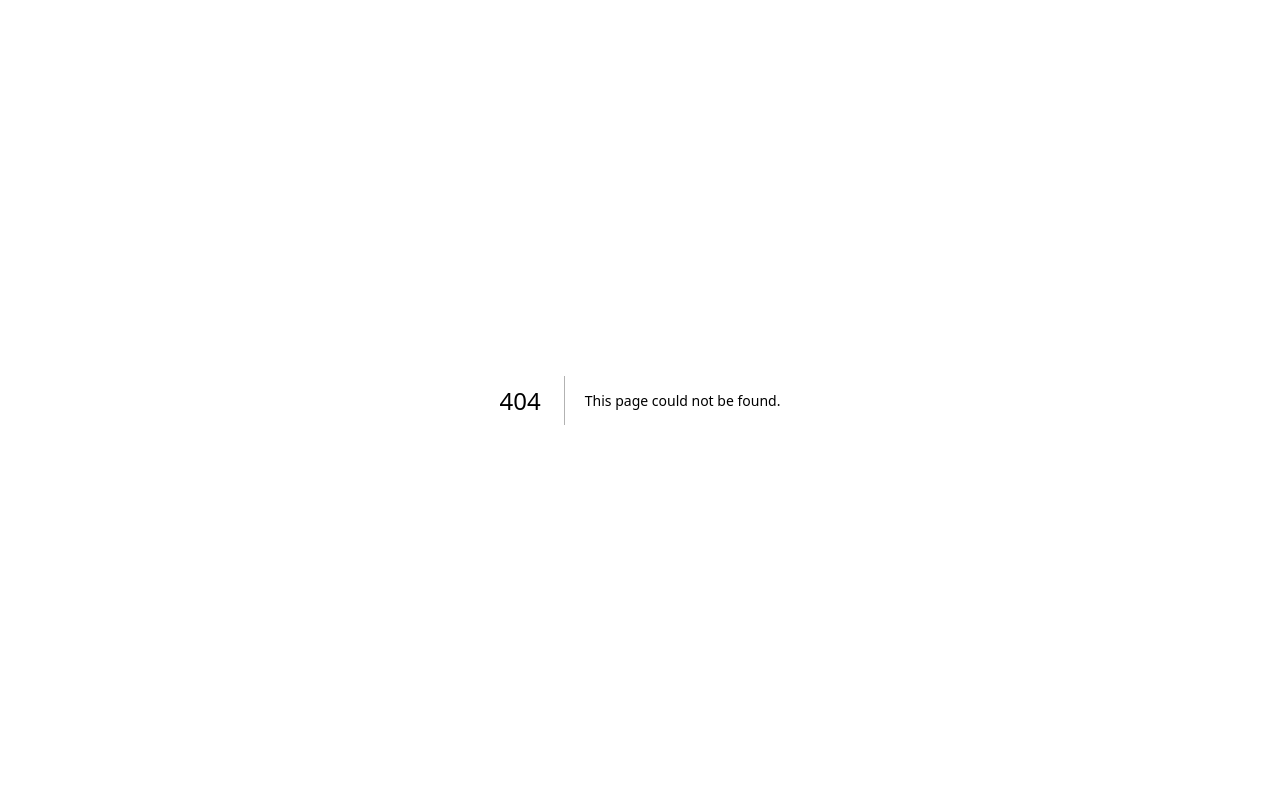
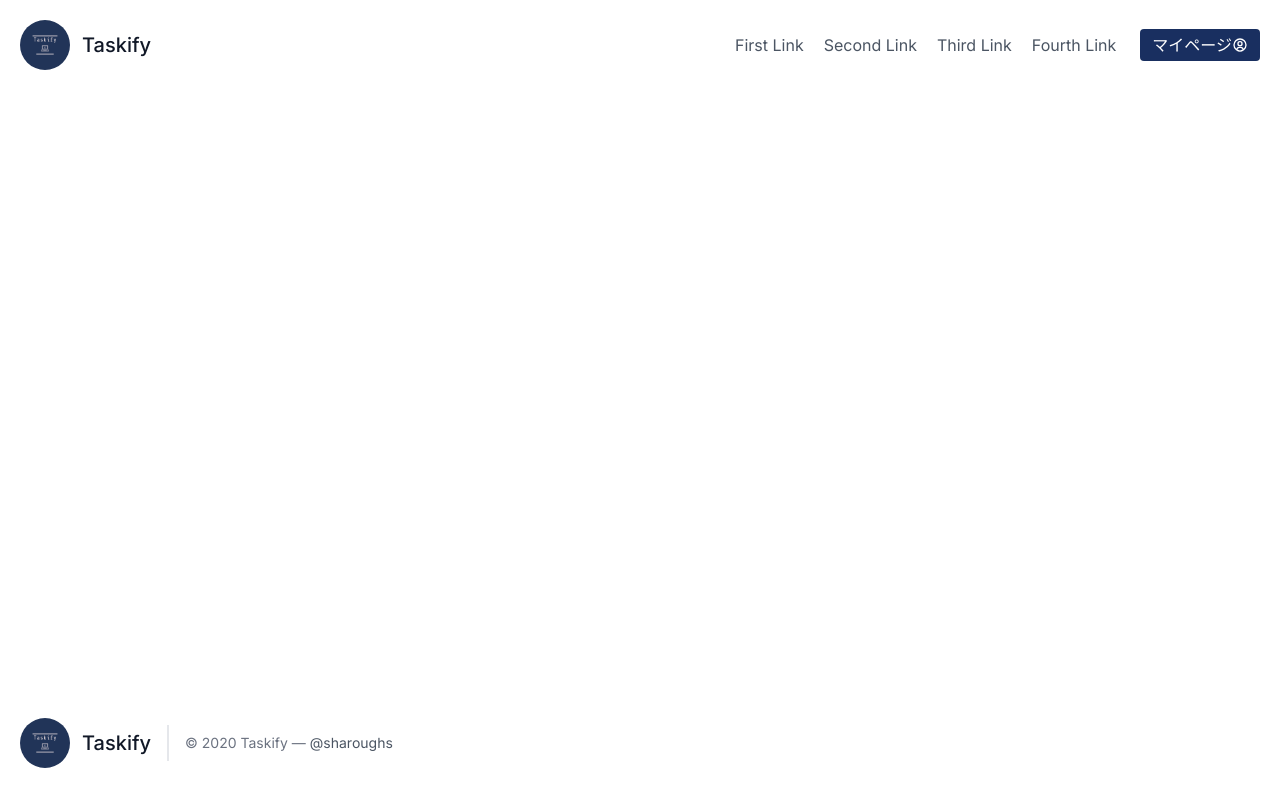
Before and after one commit to k-syota/Taskify-FRONT, a Next.js app: page /tasks in a window 1280 px wide. Before the commit this address had no page. Built offline with nearby package versions, Linux system fonts and the light colour scheme.

Commit message:
:sparkles: タスク一覧画面の大枠作成・HeaderとFooterの組み込み

```diff
--- /dev/null
+++ b/app/tasks/page.tsx
@@ -0,0 +1,12 @@
+import Footer from "../components/Footer";
+import Header from "../components/Header";
+
+
+export default function Tasks() {
+    return (
+        <>
+            <Header />
+            <Footer />
+        </>
+    )
+}
```
